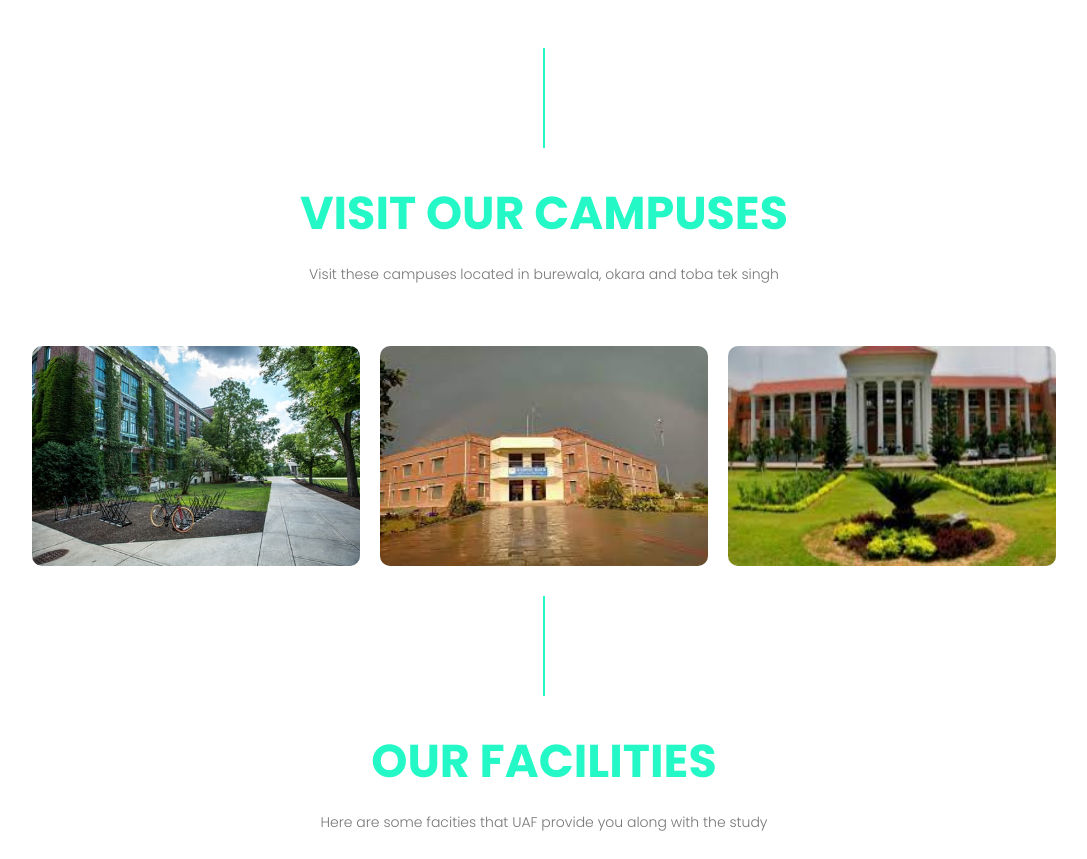
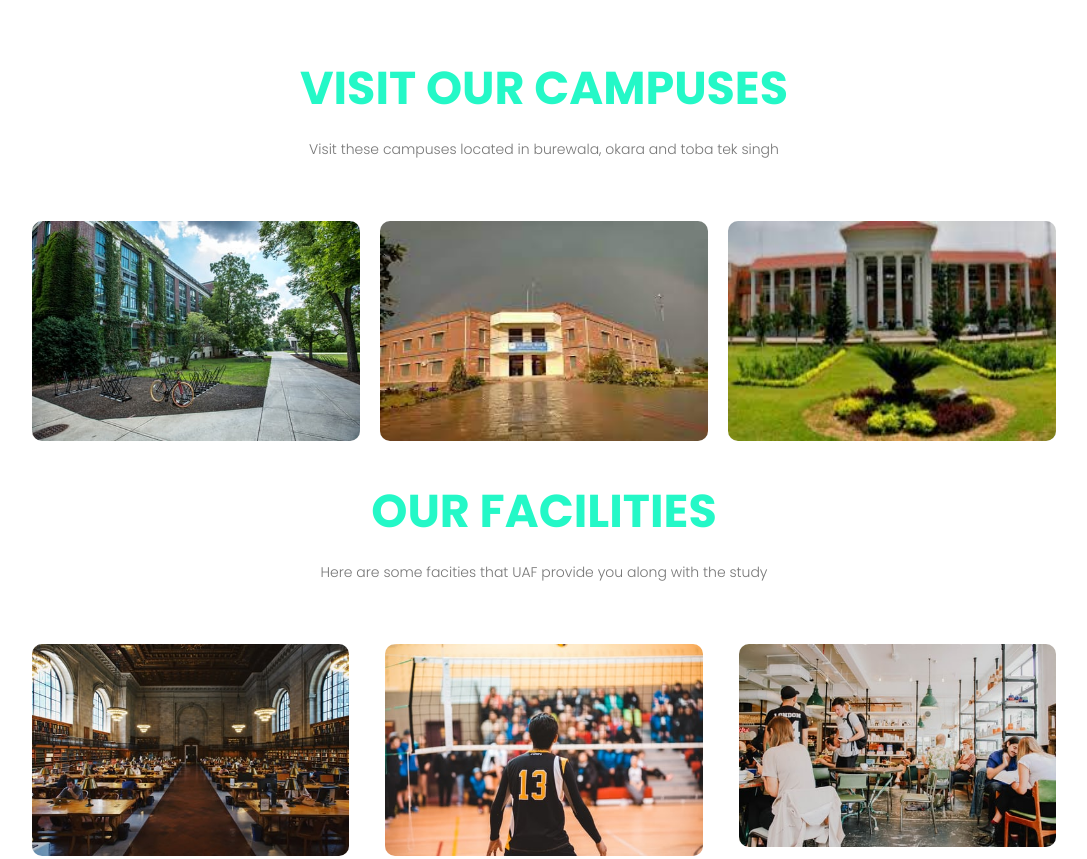
Before and after one commit to Muhammad-Uzair-Aslam/university-project-php, a plain HTML site: page index.html in a window 1280 px wide. Shown: the part 1259-2118 px from the top of the page, without its empty margins (96-1183 px from the left). Drawn offline with Linux system fonts and the light colour scheme.

Commit message:
space reduce

```diff
--- a/index.html
+++ b/index.html
@@ -72,7 +72,7 @@
 
     <section class="campus">
         <div class="PageBlock">
-            <div class="verticalLine"></div>
+            <!-- <div class="verticalLine"></div> -->
             <div class="Clear"></div>
         </div>
         <h1>VISIT OUR CAMPUSES</h1>
@@ -104,7 +104,7 @@
     <!-- Facilities Section Start -->
     <section class="facilities">
         <div class="PageBlock">
-            <div class="verticalLine"></div>
+            <!-- <div class="verticalLine"></div> -->
             <div class="Clear"></div>
         </div>
         <h1>Our Facilities</h1>
@@ -137,12 +137,10 @@
     <!-- Testimonials Section Start -->
     <section class="testimonials">
         <div class="PageBlock">
-            <div class="verticalLine"></div>
+            <!-- <div class="verticalLine"></div> -->
             <div class="Clear"></div>
         </div>
         <h1>What Our Student Says</h1>
-
-
         <div class="row">
             <div class="testimonials-col">
                 <img src="img/Tanveer_Mech.jpg" alt="oo..">
```
